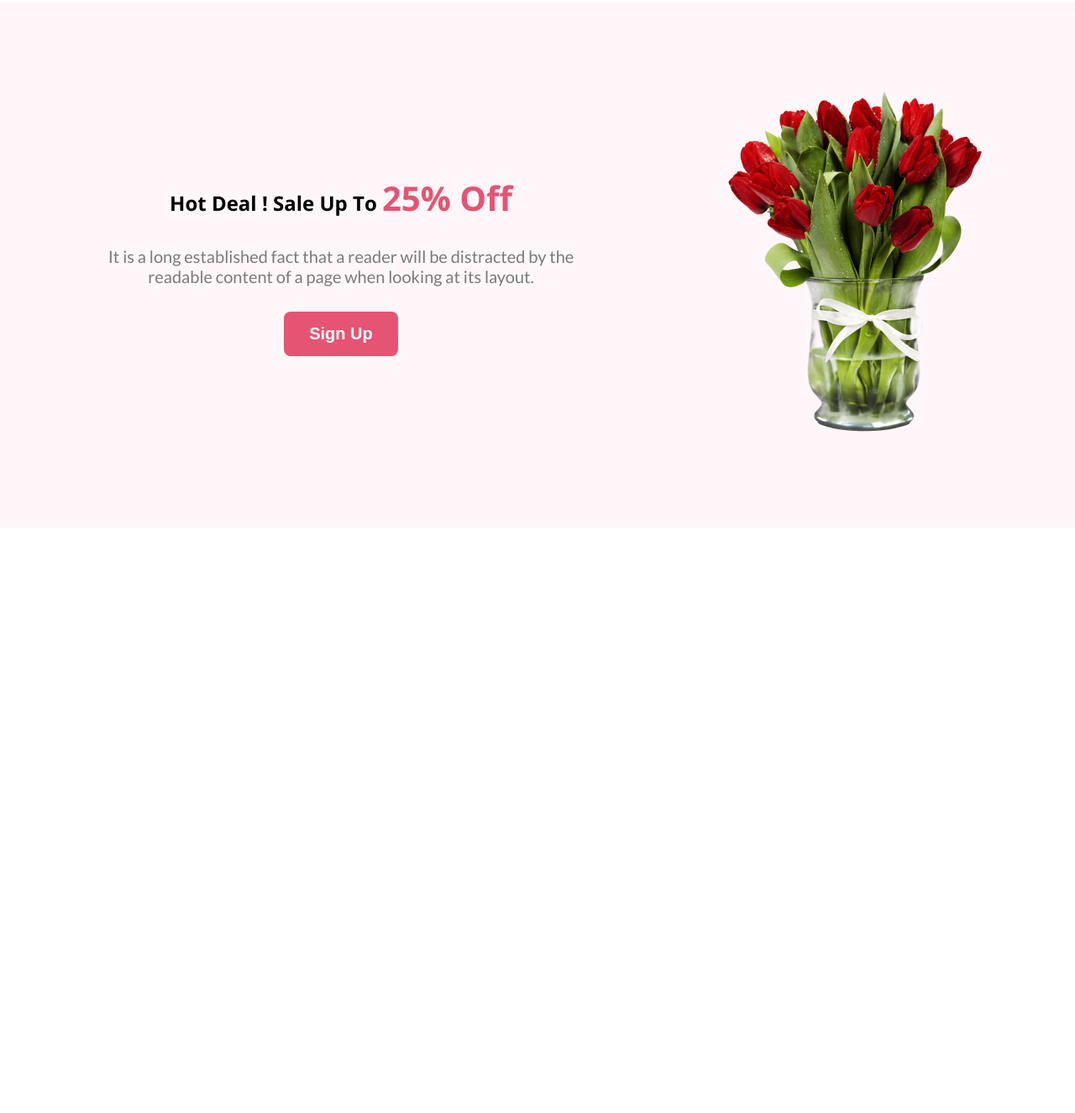
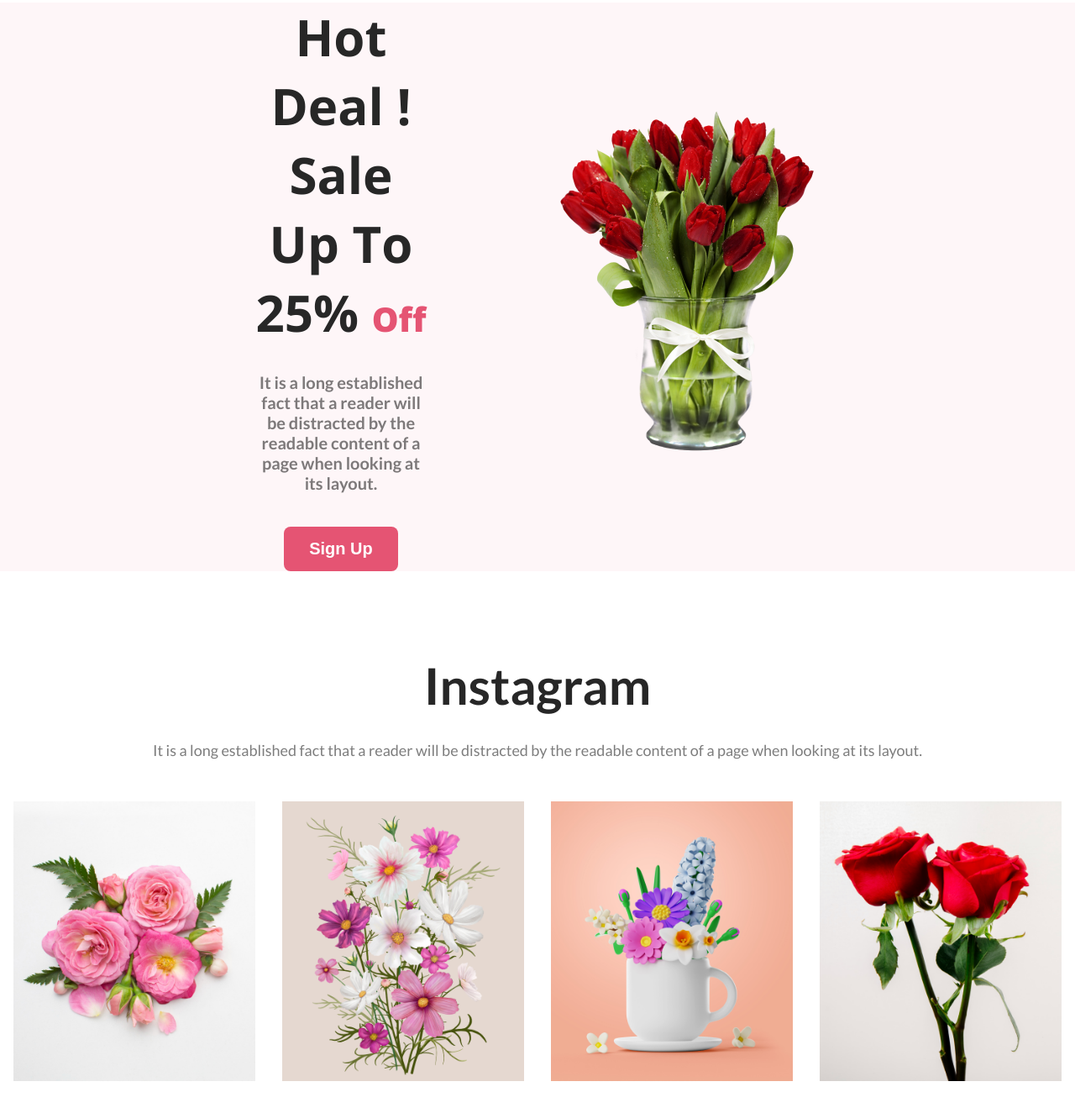
Before and after one commit to Ronel1984/my-first-assignment, a plain HTML site: page index.html in a window 1280 px wide. Shown: the part 1626-2951 px from the top of the page at 84% size. Before the commit the page ends 2254 px from the top, so only its background shows below. Drawn offline with nearby package versions, Linux system fonts and the light colour scheme.

Commit message:
fifth section added

```diff
--- a/index.html
+++ b/index.html
@@ -57,9 +57,9 @@
         <!-- second-section ends -->
 
         <!-- fourth section starts -->
-        <section class="hotdeal">
+        <section class="hot-deal">
             <div>
-                <h2>Hot Deal ! Sale Up To <span class="offer">25% Off</span></h2>
+                <h2>Hot Deal ! Sale Up To 25% <span class="offer">Off</span></h2>
                 <p>It is a long established fact that a reader will be distracted by the readable content of a page when
                     looking at its
                     layout.</p>
@@ -68,8 +68,24 @@
             <div>
                 <img src="Flower Asset/pngwing 8.png" alt="">
             </div>
+        </section>
 
-            <!-- fourth section ends -->
+        <!-- fourth section ends -->
+
+        <!-- fifth section starts -->
+        <section class="social-media">
+            <h2>Instagram</h2>
+            <p>It is a long established fact that a reader will be distracted by the readable content of a page when
+                looking at its
+                layout.</p>
+            <div class="flower-container">
+                <div><img src="Flower Asset/Flower 01.png" alt=""></div>
+                <div><img src="Flower Asset/Rectangle 4.png" alt=""></div>
+                <div><img src="Flower Asset/Rectangle 5.png" alt=""></div>
+                <div><img src="Flower Asset/Rectangle 6.png" alt=""></div>
+            </div>
+        </section>
+        <!-- fifth section ends -->
 
 
     </main>
--- a/styles/style.css
+++ b/styles/style.css
@@ -127,18 +127,55 @@
 /* second-section style ends */
 
 /* fourth-section style starts */
-.hotdeal {
+.hot-deal {
     display: flex;
     align-items: center;
     justify-content: center;
     gap: 150px;
-    padding: 100px;
+    padding: 0px 300px;
     background-color: #E554730D;
+    text-align: center;
+    color: #272727;
+    font-size: 40px;
+    font-weight: 800;
 }
 
 .offer {
     color: #E55473;
     font-size: 40px;
+    font-weight: 800;
 }
 
 /* fourth-section style ends */
+
+/* fifth-section style starts */
+
+.social-media {
+    padding: 100px 0;
+    color: #272727;
+    text-align: center;
+    font-family: Lato;
+    font-size: 40px;
+    font-weight: 800;
+}
+
+.social-media img {
+    width: 90%;
+}
+
+.flower-container {
+    display: flex;
+    justify-content: center;
+}
+
+.social-media p {
+    margin-bottom: 50px;
+    color: rgba(39, 39, 39, 0.60);
+    text-align: center;
+    font-family: Lato;
+    font-size: 18px;
+    font-style: normal;
+    font-weight: 400;
+}
+
+/* fifth-section style ends */
```
